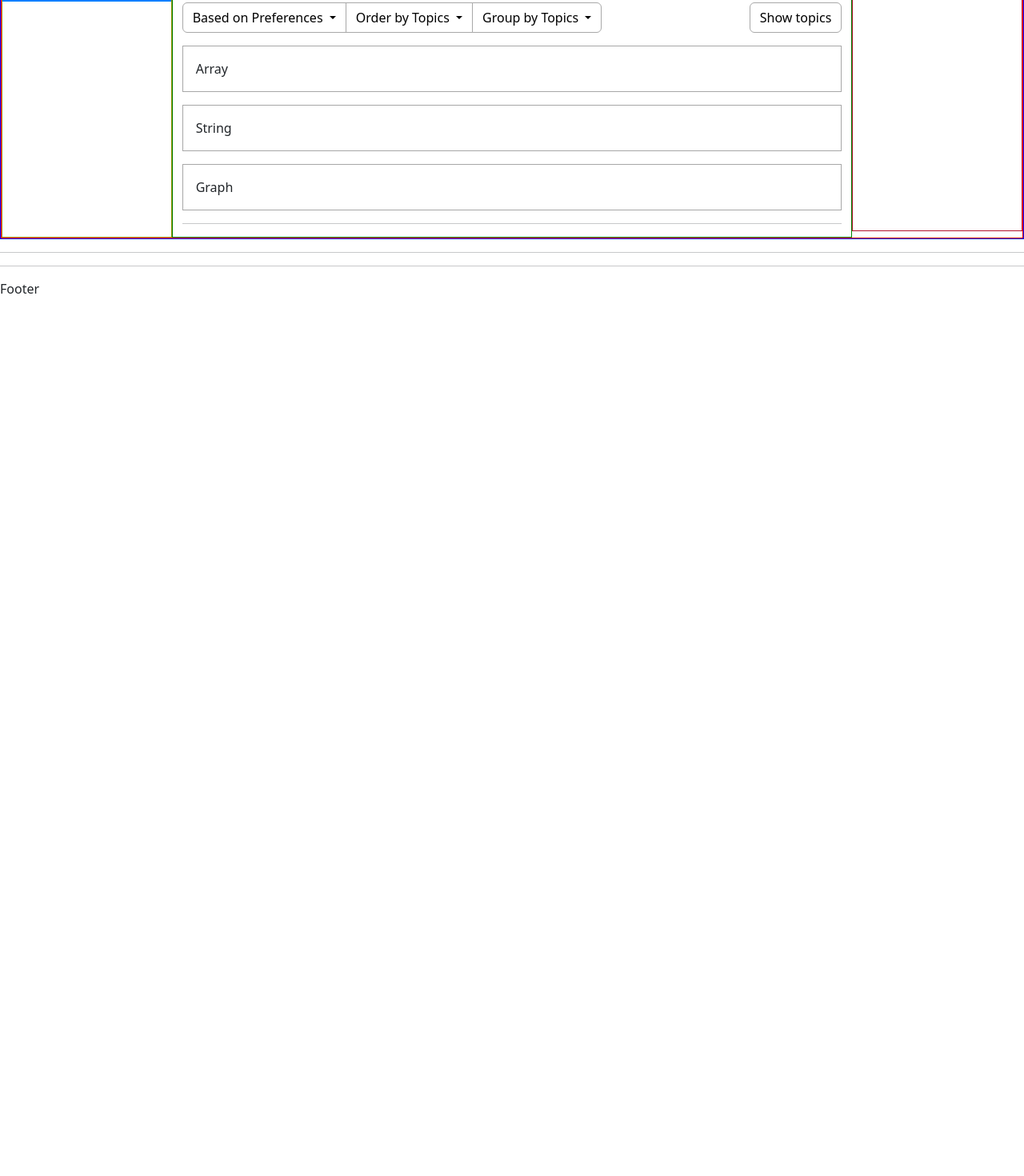
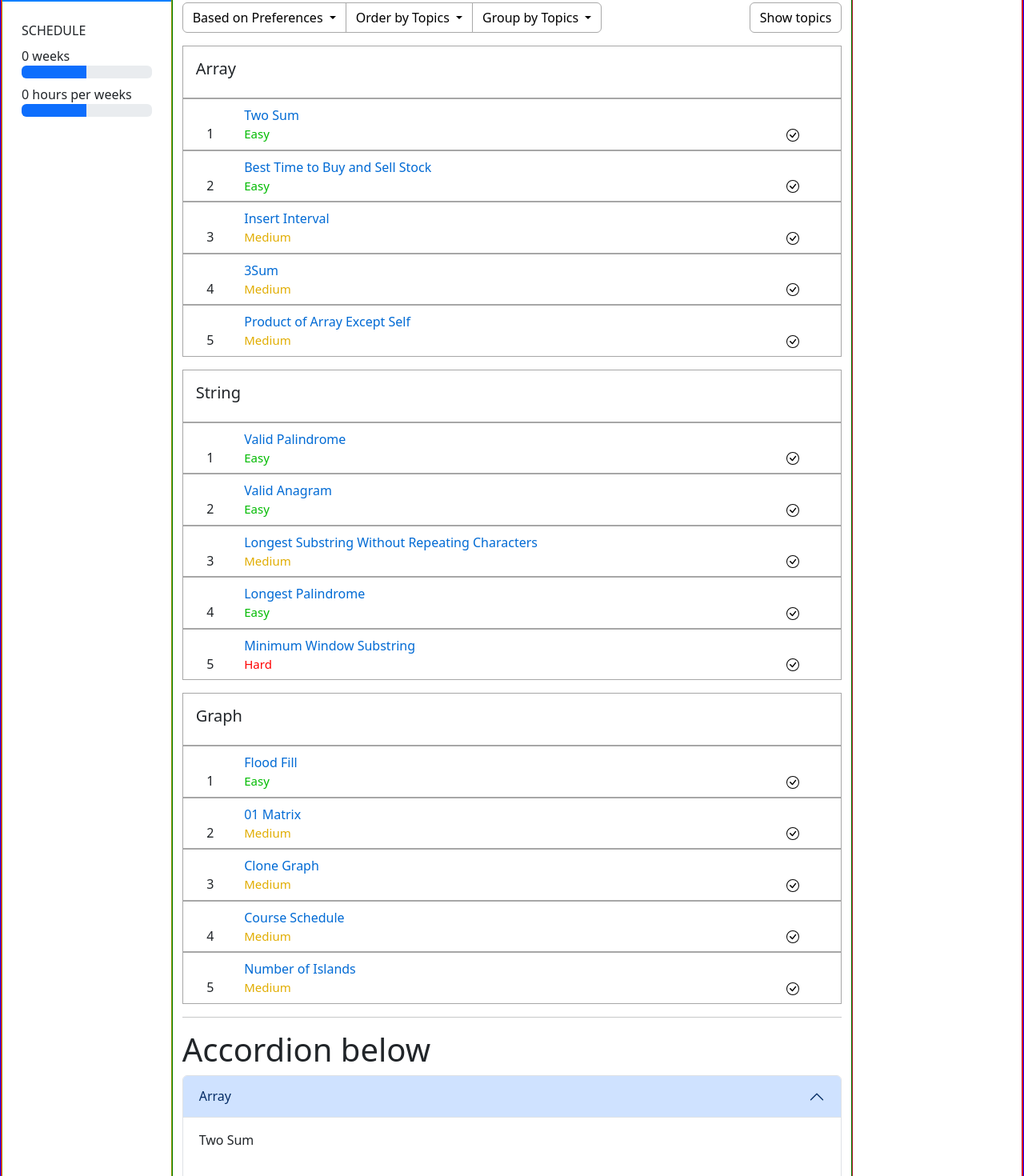
Before and after one commit to chiragsharmagithub/Interview_Prep_DSA, an Angular app: page / in a window 1280 px wide. Shown: the part 360-1830 px from the top of the page at 80% size. Before the commit the page ends 800 px from the top, so only its background shows below. Built offline with nearby package versions, Linux system fonts and the light colour scheme; data requests are answered from the project's data file.

Commit message:
Added accordion to display Question category and questions and a schedule-manager of left

```diff
--- a/src/app/questions-list/questions-list.component.html
+++ b/src/app/questions-list/questions-list.component.html
@@ -11,6 +11,30 @@
           questions to do to increase your chances of cracking interviews.
         </p>
       </div>
+
+			<div class="p-4">
+				SCHEDULE
+
+				<div class="mt-2">
+					{{ weeksToPrepare }} weeks
+					<div class="progress mb-2">
+						<div class="progress-bar" role="progressbar" aria-valuenow="50" aria-valuemin="0"
+								 aria-valuemax="100" style="width: 50%;">
+								</div>
+					</div>
+					{{ hoursPerWeekToPrepare }} hours per weeks
+					<div class="progress">
+						<div class="progress-bar" role="progressbar"
+								 style="width: 50%;"
+								 [attr.aria-valuenow]="weeksToPrepare"
+								 aria-valuemin="0"
+								 aria-valuemax="100">
+								</div>
+					</div>
+				</div>
+			</div>
+
+
     </div>
 
     <div class="col-sm-8 mx-auto" style="border: 1px solid green">
@@ -38,48 +62,99 @@
 
       <!-- Main stuff start -->
 
-      <!-- <hr> -->
+      <hr />
 
       <!-- <div class="accordion" id="accordionPanelsStayOpenExample">
 				<div class="accordion-item">
 					<h2 class="accordion-header">
-			<button class="accordion-button" type="button" data-bs-toggle="collapse" data-bs-target="#panelsStayOpen-collapseOne" aria-expanded="true" aria-controls="panelsStayOpen-collapseOne">
-				Accordion Item #1
+						<button
+							class="accordion-button"
+							type="button"
+							data-bs-toggle="collapse"
+							data-bs-target="#panelsStayOpen-collapseOne"
+							aria-expanded="false"
+							aria-controls="panelsStayOpen-collapseOne"
+						>
+							Array
 						</button>
 					</h2>
-			<div id="panelsStayOpen-collapseOne" class="accordion-collapse collapse show">
+					<div
+						id="panelsStayOpen-collapseOne"
+						class="accordion-collapse collapse show"
+					>
 						<div class="accordion-body">
-				<strong>This is the first item's accordion body.</strong> It is shown by default, until the collapse plugin adds the appropriate classes that we use to style each element. These classes control the overall appearance, as well as the showing and hiding via CSS transitions. You can modify any of this with custom CSS or overriding our default variables. It's also worth noting that just about any HTML can go within the <code>.accordion-body</code>, though the transition does limit overflow.
+							<strong>This is the first item's accordion body.</strong> It is
+							shown by default, until the collapse plugin adds the appropriate
+							classes that we use to style each element. These classes control
+							the overall appearance, as well as the showing and hiding via CSS
+							transitions. You can modify any of this with custom CSS or
+							overriding our default variables. It's also worth noting that just
+							about any HTML can go within the <code>.accordion-body</code>,
+							though the transition does limit overflow.
 						</div>
 					</div>
 				</div>
 				<div class="accordion-item">
 					<h2 class="accordion-header">
-			<button class="accordion-button collapsed" type="button" data-bs-toggle="collapse" data-bs-target="#panelsStayOpen-collapseTwo" aria-expanded="false" aria-controls="panelsStayOpen-collapseTwo">
+						<button
+							class="accordion-button collapsed"
+							type="button"
+							data-bs-toggle="collapse"
+							data-bs-target="#panelsStayOpen-collapseTwo"
+							aria-expanded="false"
+							aria-controls="panelsStayOpen-collapseTwo"
+						>
 							Accordion Item #2
 						</button>
 					</h2>
-			<div id="panelsStayOpen-collapseTwo" class="accordion-collapse collapse">
+					<div
+						id="panelsStayOpen-collapseTwo"
+						class="accordion-collapse collapse"
+					>
 						<div class="accordion-body">
-				<strong>This is the second item's accordion body.</strong> It is hidden by default, until the collapse plugin adds the appropriate classes that we use to style each element. These classes control the overall appearance, as well as the showing and hiding via CSS transitions. You can modify any of this with custom CSS or overriding our default variables. It's also worth noting that just about any HTML can go within the <code>.accordion-body</code>, though the transition does limit overflow.
+							<strong>This is the second item's accordion body.</strong> It is
+							hidden by default, until the collapse plugin adds the appropriate
+							classes that we use to style each element. These classes control
+							the overall appearance, as well as the showing and hiding via CSS
+							transitions. You can modify any of this with custom CSS or
+							overriding our default variables. It's also worth noting that just
+							about any HTML can go within the <code>.accordion-body</code>,
+							though the transition does limit overflow.
 						</div>
 					</div>
 				</div>
 				<div class="accordion-item">
 					<h2 class="accordion-header">
-			<button class="accordion-button collapsed" type="button" data-bs-toggle="collapse" data-bs-target="#panelsStayOpen-collapseThree" aria-expanded="false" aria-controls="panelsStayOpen-collapseThree">
+						<button
+							class="accordion-button collapsed"
+							type="button"
+							data-bs-toggle="collapse"
+							data-bs-target="#panelsStayOpen-collapseThree"
+							aria-expanded="false"
+							aria-controls="panelsStayOpen-collapseThree"
+						>
 							Accordion Item #3
 						</button>
 					</h2>
-			<div id="panelsStayOpen-collapseThree" class="accordion-collapse collapse">
+					<div
+						id="panelsStayOpen-collapseThree"
+						class="accordion-collapse collapse"
+					>
 						<div class="accordion-body">
-				<strong>This is the third item's accordion body.</strong> It is hidden by default, until the collapse plugin adds the appropriate classes that we use to style each element. These classes control the overall appearance, as well as the showing and hiding via CSS transitions. You can modify any of this with custom CSS or overriding our default variables. It's also worth noting that just about any HTML can go within the <code>.accordion-body</code>, though the transition does limit overflow.
+							<strong>This is the third item's accordion body.</strong> It is
+							hidden by default, until the collapse plugin adds the appropriate
+							classes that we use to style each element. These classes control
+							the overall appearance, as well as the showing and hiding via CSS
+							transitions. You can modify any of this with custom CSS or
+							overriding our default variables. It's also worth noting that just
+							about any HTML can go within the <code>.accordion-body</code>,
+							though the transition does limit overflow.
 						</div>
 					</div>
 				</div>
-		</div> -->
+			</div>
 
-      <hr />
+			<hr /> -->
 
       <!-- Testing zone start -->
 
@@ -156,13 +231,14 @@
           class="card-design-1 mt-3 p-3 col-sm-12"
           (click)="showQuesOfCategory(catyQues.id)"
         >
+          <h5>
             {{ catyQues.category }}
+          </h5>
         </div>
-        <div
-          [hidden]="categoryQuesToShow() != catyQues.id"
-          *ngFor="let ques of catyQues.ques"
-          class="m-0 p-0 card-design-2"
-        >
+
+        <!-- [hidden]="categoryQuesToShow() != catyQues.id" -->
+        <div *ngFor="let ques of catyQues.ques" class="m-0 p-0 card-design-2">
+          <div>
             <div
               class="p-0 col-1 text-center text-start"
               style="display: inline-block; vertical-align: baseline"
@@ -209,6 +285,7 @@
 					</button> -->
           </div>
         </div>
+      </div>
 
       <!-- Testing zone end -->
 
@@ -225,9 +302,41 @@
 					Question Category: {{ ques.category }}
 				</div>
 			</div> -->
+
+      <h1>Accordion below</h1>
+
+      <div class="accordion" id="accordionExample">
+        <div class="accordion-item mb-3" *ngFor="let questions of category_questions">
+          <h2 class="accordion-header" id="headingOne">
+            <button
+              class="accordion-button"
+              type="button"
+              data-bs-toggle="collapse"
+              [attr.data-bs-target]="currentToggleIdname()"
+              aria-expanded="true"
+							[attr.aria-controls]="currentToggleIdname()"
+							(click)="showQuesCategory(questions.id)"
+            >
+							{{ questions.category }}
+						</button>
+          </h2>
+					<div [id]="currentToggleIdname()"
+							*ngFor="let ques of questions.ques"
+							 class="accordion-collapse collapse show"
+							 [attr.aria-labelledby]="currentToggleIdname()"
+							 data-bs-parent="accordionExample">
+							<div class="accordion-body">
+								{{ ques.name }}
+							</div>
 					</div>
 
-    <h2 class="col-sm-2" style="border: 1px solid rgb(179, 19, 45)">Right menu</h2>
+        </div>
+      </div>
+    </div>
+
+    <h2 class="col-sm-2" style="border: 1px solid rgb(179, 19, 45)">
+      Right menu
+    </h2>
   </div>
 </div>
 
--- a/src/app/questions-list/questions-list.component.ts
+++ b/src/app/questions-list/questions-list.component.ts
@@ -31,6 +31,12 @@ export class QuestionsListComponent implements OnInit {
   current_completed_questions = 0;
   total_user_questions = 75;
 
+  currentCategoryToShow = 0;
+  currentToggleId = "";
+
+  weeksToPrepare = 0;
+  hoursPerWeekToPrepare = 0;
+
   constructor(private questionsService: QuestionsService) {
 
   }
@@ -42,6 +48,16 @@ export class QuestionsListComponent implements OnInit {
     else {
       this.hideOrShowTopicStatus = "Show topics";
     }
+  }
+
+  showQuesCategory(categoryId: number) {
+    this.currentCategoryToShow = categoryId;
+    this.currentToggleId = "collapse" + categoryId;
+    console.log(this.currentToggleId);
+  }
+
+  currentToggleIdname() {
+    return this.currentToggleId;
   }
 
   showQuesOfCategory(id: number) {
```
Lines whose indentation alone changed are shown as unchanged.
